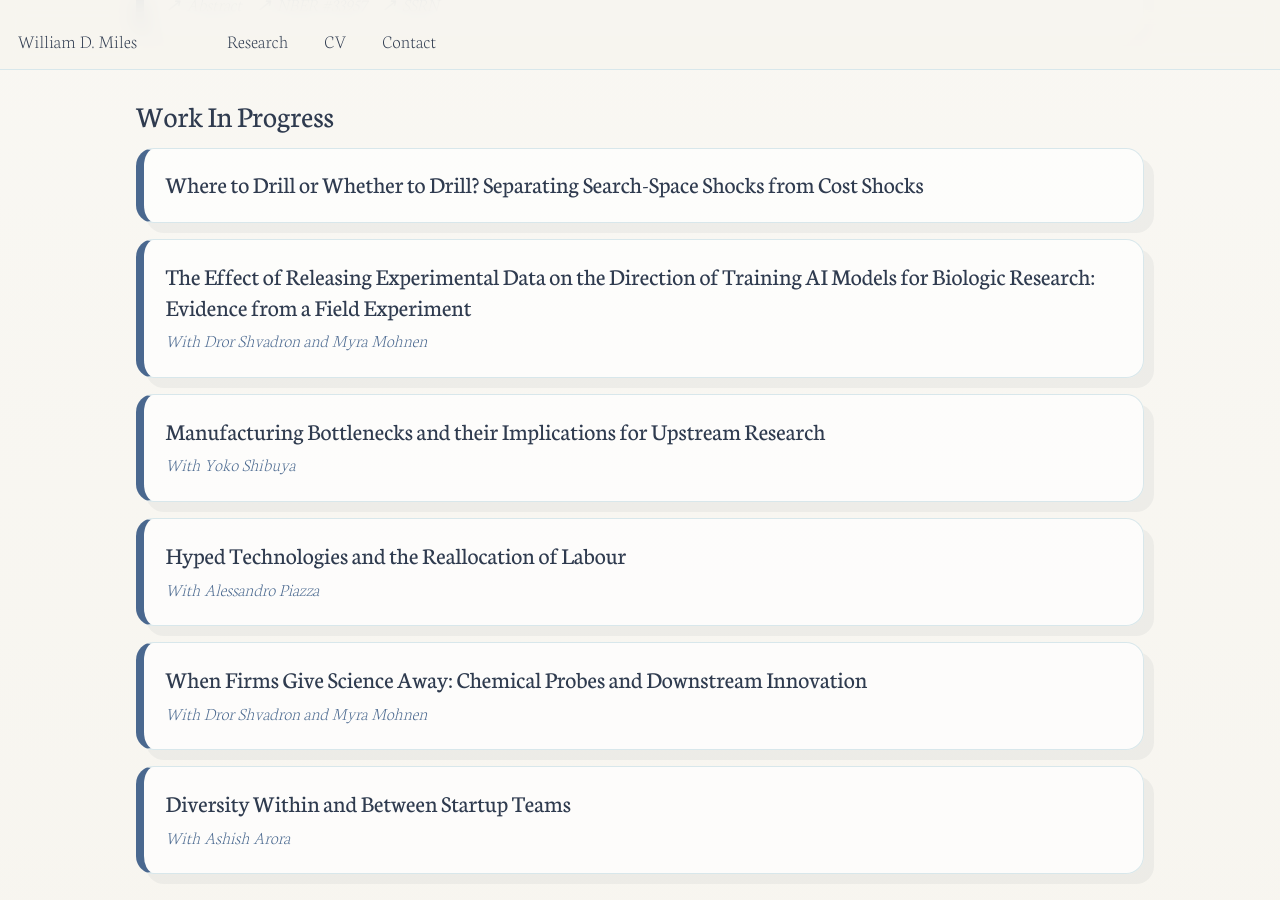
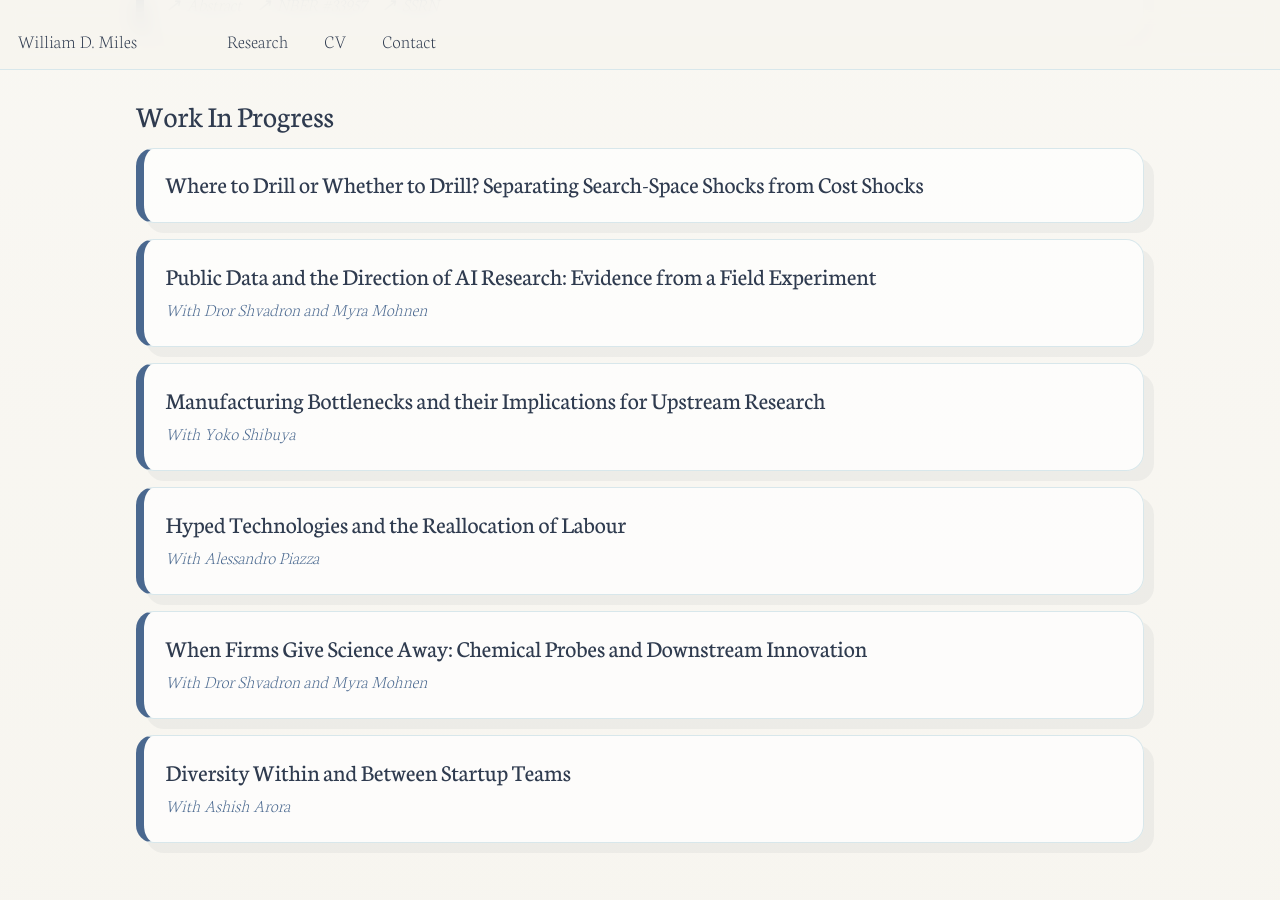
Before and after one commit to willdmiles/willdmiles.github.io, a Jekyll site: the page built from _pages/publications.html, in a window 1280 px wide and 900 px high, scrolled down 1273 px. Built offline with Jekyll 4.4.1, drawn with Linux system fonts in a browser that asks for light colours.

Commit message:
working paper title tweak

```diff
--- a/_pages/publications.html
+++ b/_pages/publications.html
@@ -214,7 +214,7 @@ author_profile: false
       </article>
 
       <article class="paper-card working-paper">
-        <h3 class="paper-title">The Effect of Releasing Experimental Data on the Direction of Training AI Models for Biologic Research: Evidence from a Field Experiment</h3>
+        <h3 class="paper-title">Public Data and the Direction of AI Research: Evidence from a Field Experiment</h3>
         <p class="paper-authors">With Dror Shvadron and Myra Mohnen</p>
       </article>
 
```
Also changed, not shown: 1 other file.
